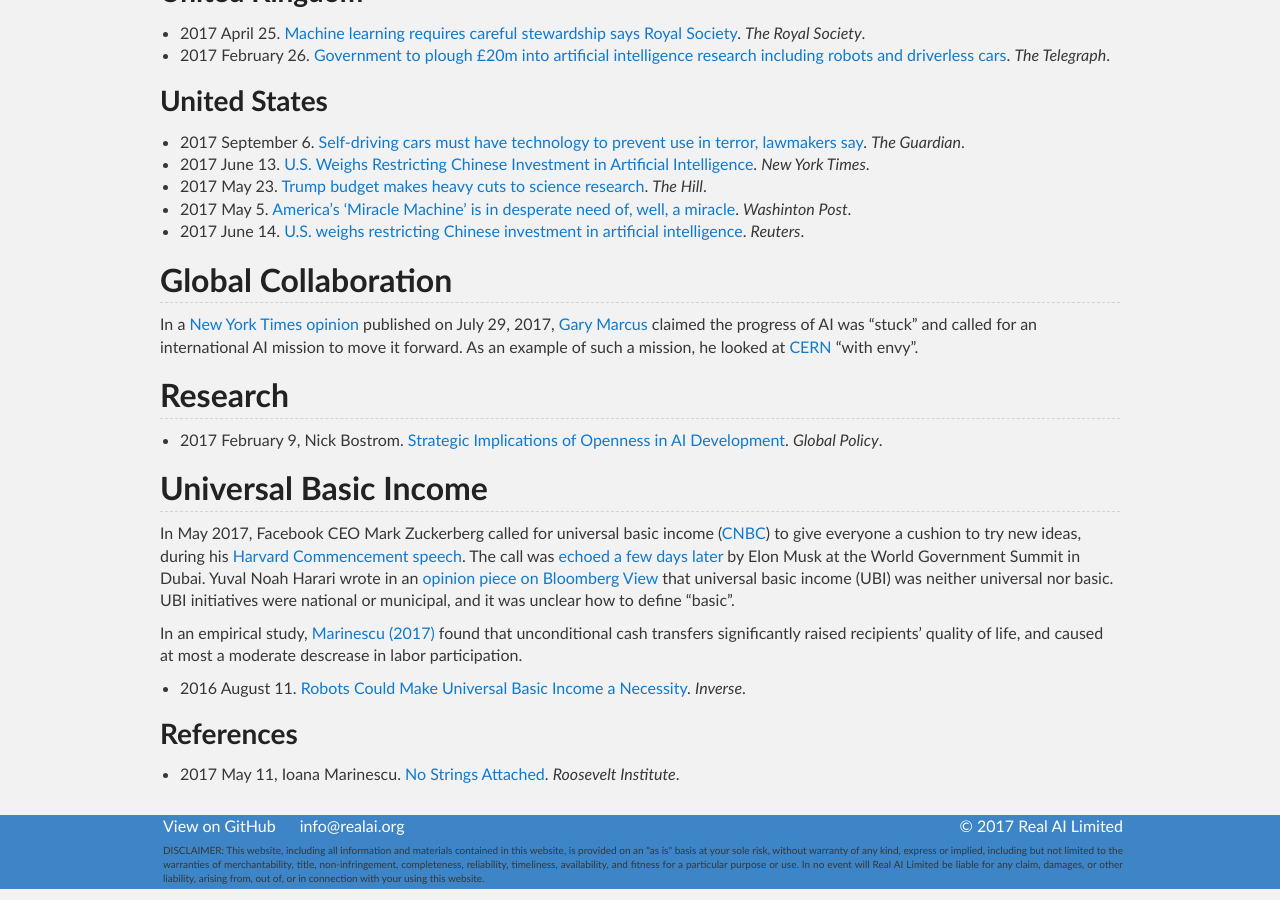
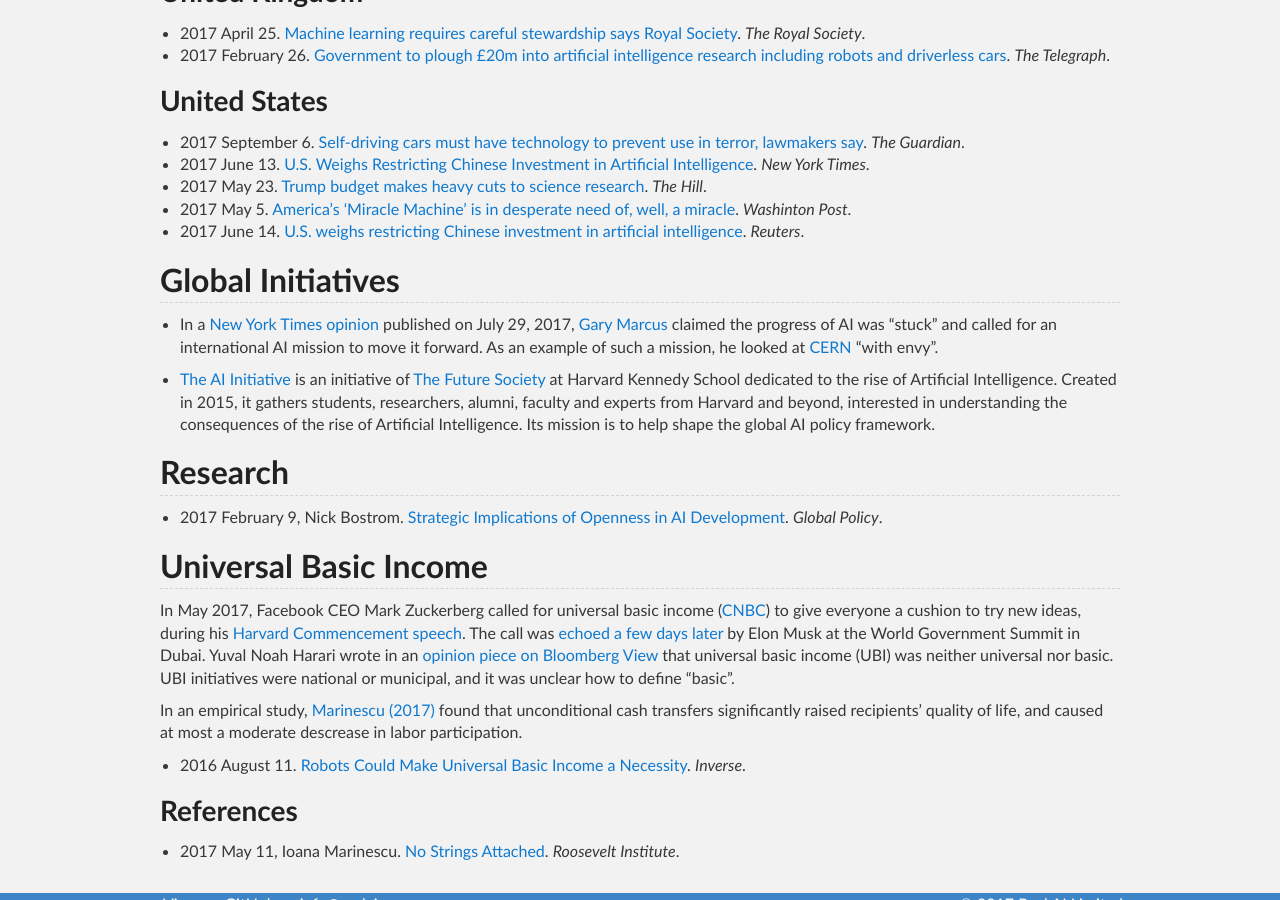
Before and after one commit to Tonywuhk/realai.org, a Jekyll site: the page built from policies.md, in a window 1280 px wide and 900 px high, scrolled down 1207 px. Built offline with Jekyll 4.4.1, drawn with Linux system fonts in a browser that asks for light colours; our own code applies the rules of GitHub Pages for plain Markdown files; the repository's description, which GitHub fills in, is left out.

Commit message:
Update files

```diff
--- a/policies.md
+++ b/policies.md
@@ -60,9 +60,11 @@
 * 2017 May 5. [America’s ‘Miracle Machine’ is in desperate need of, well, a miracle](https://www.washingtonpost.com/opinions/americas-miracle-machine-is-in-desperate-need-of-well-a-miracle/2017/05/05/daafbe6a-30e7-11e7-9534-00e4656c22aa_story.html). *Washinton Post*.
 * 2017 June 14. [U.S. weighs restricting Chinese investment in artificial intelligence](http://www.reuters.com/article/us-usa-china-artificialintelligence-idUSKBN1942OX). *Reuters*.
 
-## Global Collaboration
+## Global Initiatives
 
-In a [New York Times opinion](https://www.nytimes.com/2017/07/29/opinion/sunday/artificial-intelligence-is-stuck-heres-how-to-move-it-forward.html) published on July 29, 2017, [Gary Marcus](http://www.psych.nyu.edu/gary/) claimed the progress of AI was “stuck” and called for an international AI mission to move it forward. As an example of such a mission, he looked at [CERN](https://en.wikipedia.org/wiki/CERN) “with envy”.
+* In a [New York Times opinion](https://www.nytimes.com/2017/07/29/opinion/sunday/artificial-intelligence-is-stuck-heres-how-to-move-it-forward.html) published on July 29, 2017, [Gary Marcus](http://www.psych.nyu.edu/gary/) claimed the progress of AI was “stuck” and called for an international AI mission to move it forward. As an example of such a mission, he looked at [CERN](https://en.wikipedia.org/wiki/CERN) “with envy”.
+
+* [The AI Initiative](http://ai-initiative.org/) is an initiative of [The Future Society](http://www.thefuturesociety.org/) at Harvard Kennedy School dedicated to the rise of Artificial Intelligence. Created in 2015, it gathers students, researchers, alumni, faculty and experts from Harvard and beyond, interested in understanding the consequences of the rise of Artificial Intelligence. Its mission is to help shape the global AI policy framework.
 
 ## Research
 
```
Also changed, not shown: about/outreach.md (+1 -1 lines), timing.md (+3 -1 lines).
